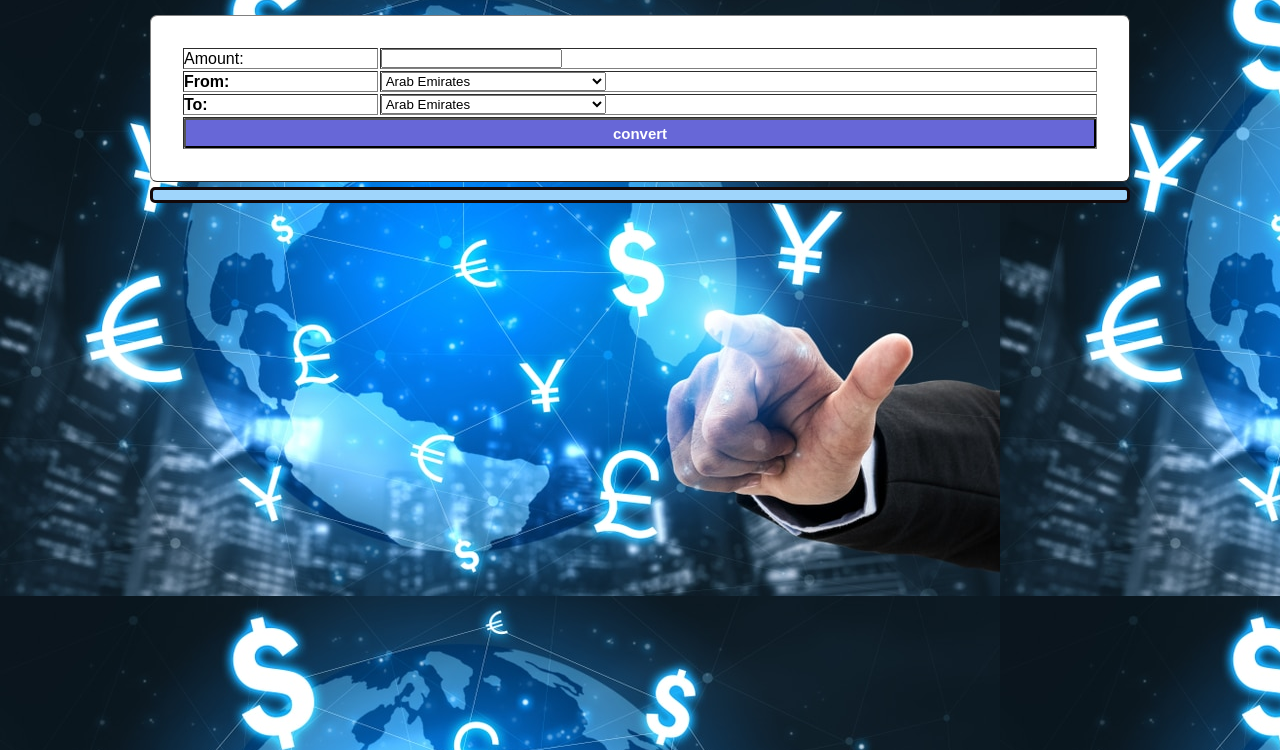
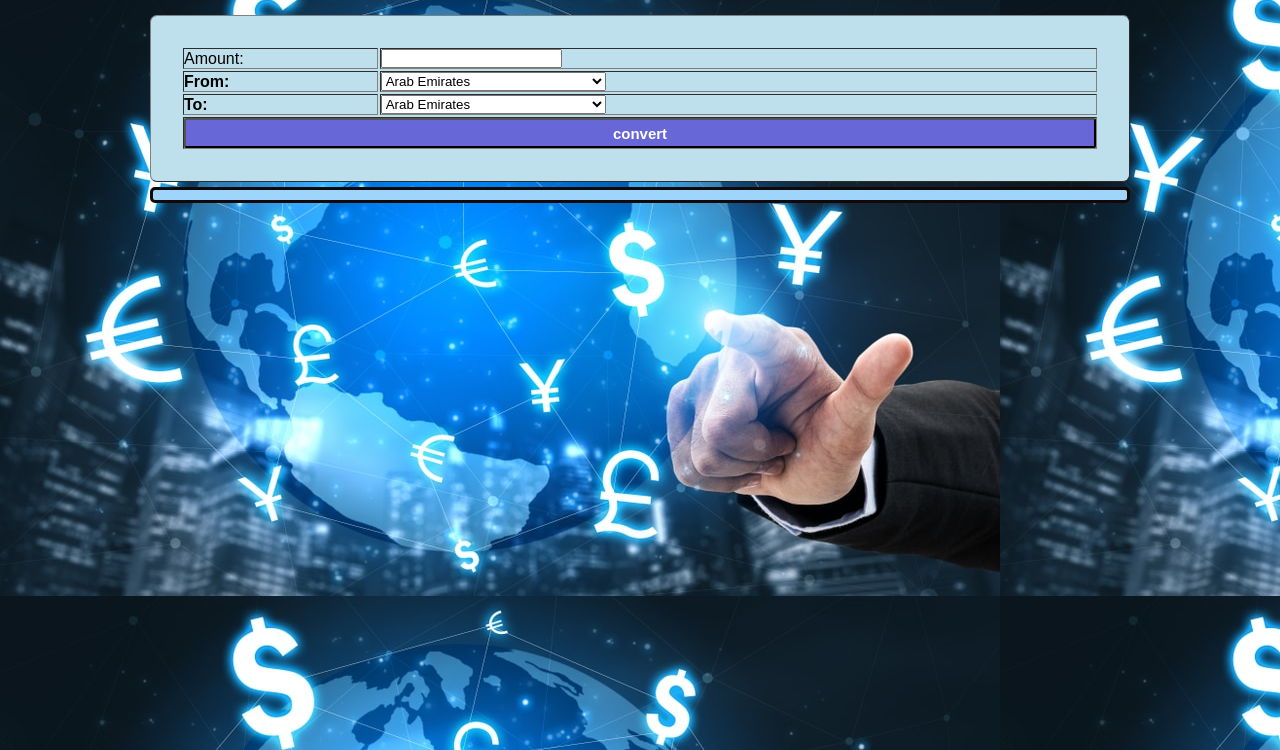
Before and after one commit to Rohit9797/currency-converter, a plain HTML site: page index.html in a window 1280 px wide. Shown: the part 50-800 px from the top of the page. Drawn offline with Linux system fonts and the light colour scheme.

Commit message:
Update style1.css

```diff
--- a/style1.css
+++ b/style1.css
@@ -26,7 +26,7 @@ body {
     width: 100%;
     padding: 30px;
     border-radius: 7px;
-    background: #fff;
+    background: #bedfec;
 
 
     /* background-attachment: fixed; */
```
